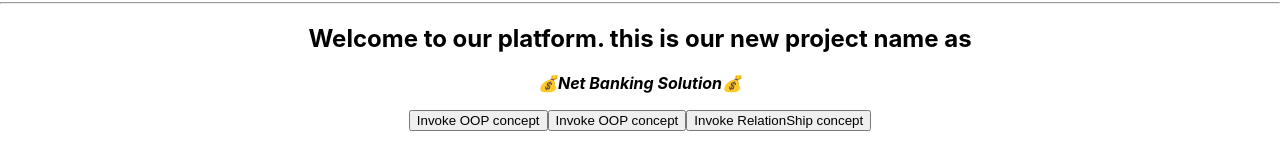
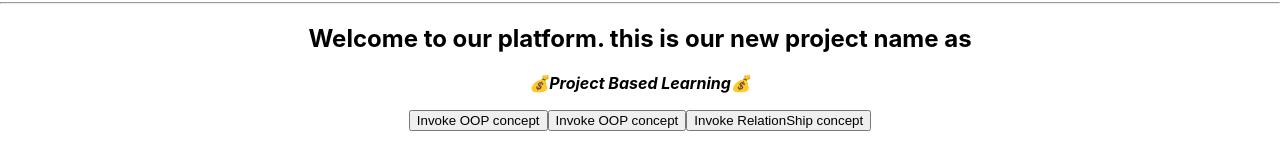
Before and after one commit to disha-satpute/MERN, a React (Create React App) app in the folder my-first-app/: page / in a window 1280 px wide. Shown: the part 168-331 px from the top of the page. Built offline with nearby package versions, Linux system fonts and the light colour scheme.

Commit message:
Edit Home Page

```diff
--- a/my-first-app/src/components/main/home.js
+++ b/my-first-app/src/components/main/home.js
@@ -40,7 +40,7 @@ function Home() {
                <h2>Welcome to our platform. this is our new project name as</h2>
                <b>
                  <i>
-                   <p>💰Net Banking Solution💰</p>
+                   <p>💰Project Based Learning💰</p>
                  </i>
                </b>
 
```
